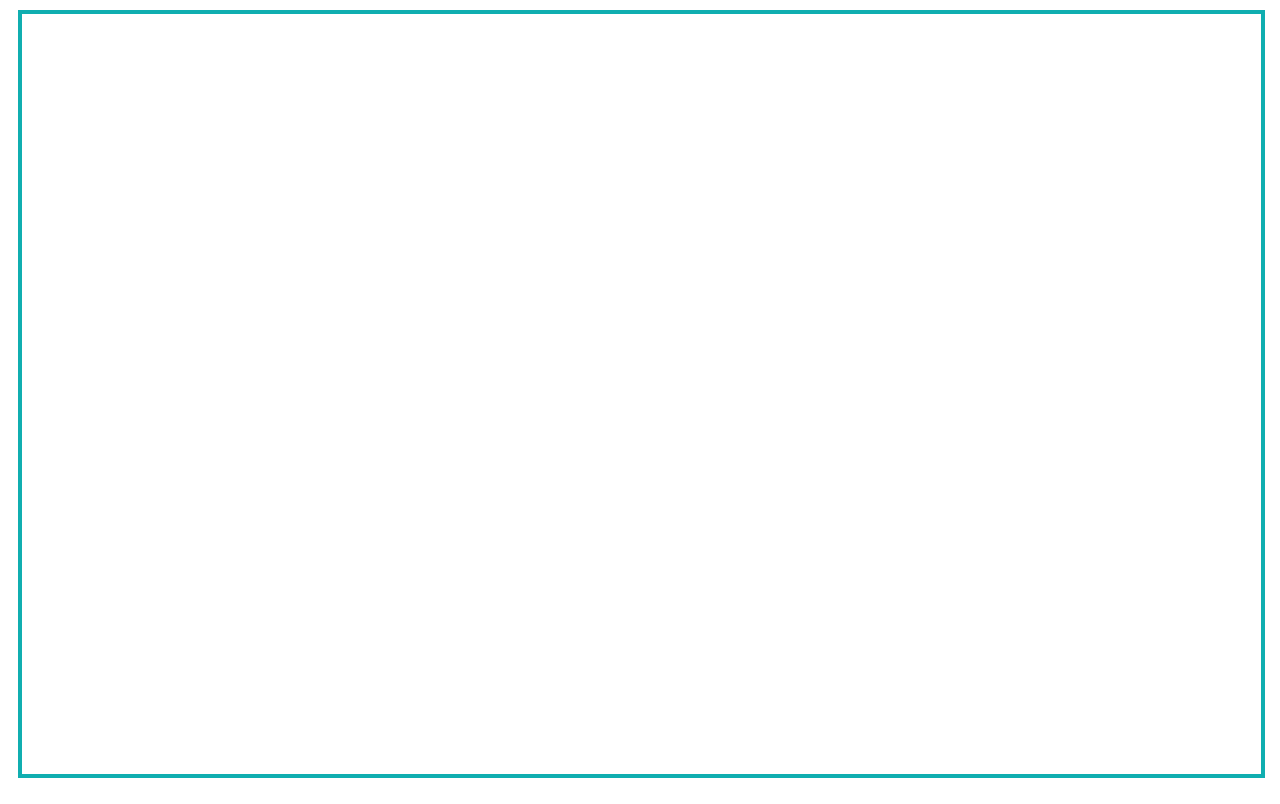
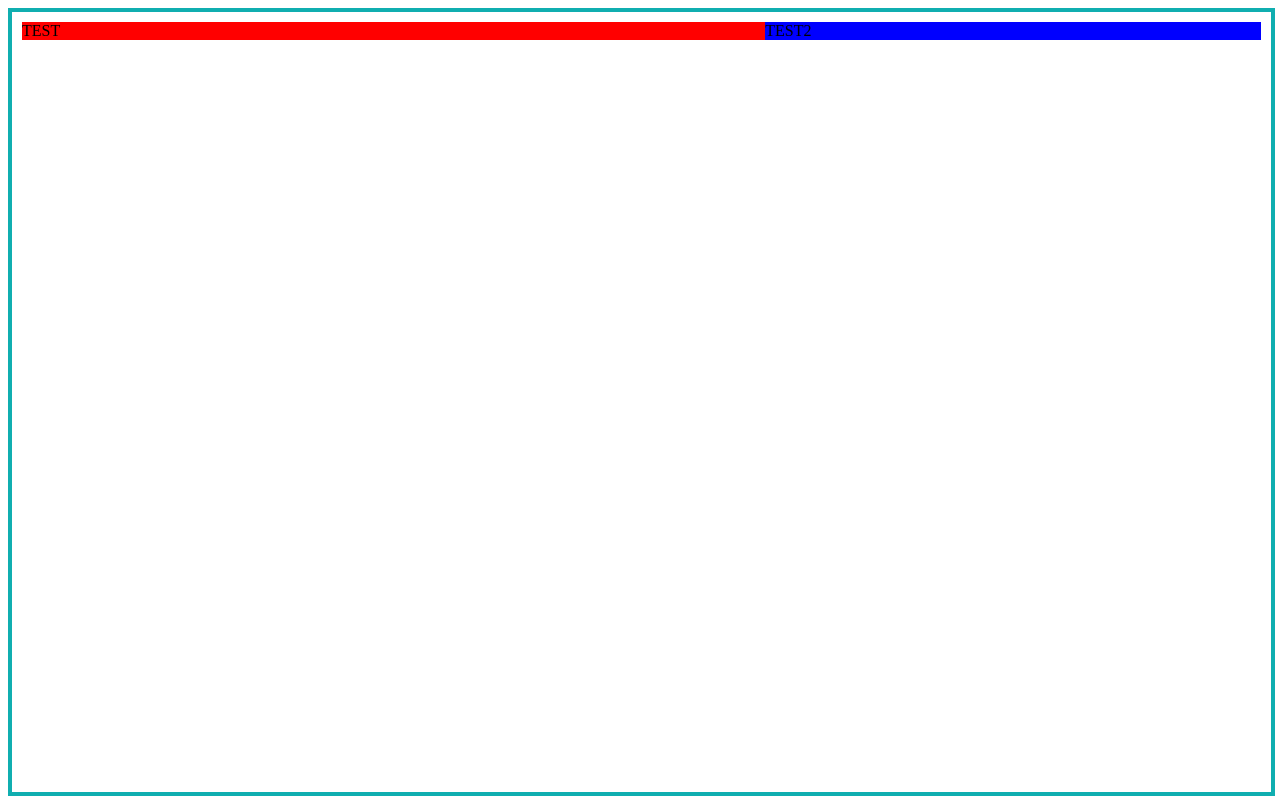
Before and after one commit to ShameenShetty/user_profile_card, a plain HTML site: page index.html in a window 1280 px wide. Drawn offline with Linux system fonts and the light colour scheme.

Commit message:
The user profile card has two main sections - 1. A card containing the profile and info sections 2. 4 links
Created initial layout and set widths of the 2 sections as 60:40 ratio

```diff
--- a/index.html
+++ b/index.html
@@ -1,12 +1,33 @@
 <!DOCTYPE html>
 <html lang="en">
+
 <head>
     <meta charset="UTF-8">
     <meta name="viewport" content="width=device-width, initial-scale=1.0">
     <title>User Profile Card</title>
     <link rel="stylesheet" href="./styles.css">
 </head>
+
 <body>
-    <div class="container"></div>
+    <!-- container div containing the blue border -->
+    <div class="container">
+        <!--
+        Container containing card which has 2 main sections -
+        left section with the user image & info
+        right section with the links
+        -->
+        <div style="display: flex;">
+            <!-- First section Card containing img and info -->
+            <div style="width: 60%; background-color: red;">
+                TEST
+            </div>
+
+            <!-- Second section containing the links -->
+            <div style="width: 40%; background-color: blue;">
+                TEST2
+            </div>
+        </div>
+    </div>
 </body>
+
 </html>
--- a/styles.css
+++ b/styles.css
@@ -2,5 +2,5 @@
     width: 98%;
     height: 95vh;
     border: 4px solid rgb(16, 174, 176);
-    margin: 10px;
+    padding: 10px;
 }
```
